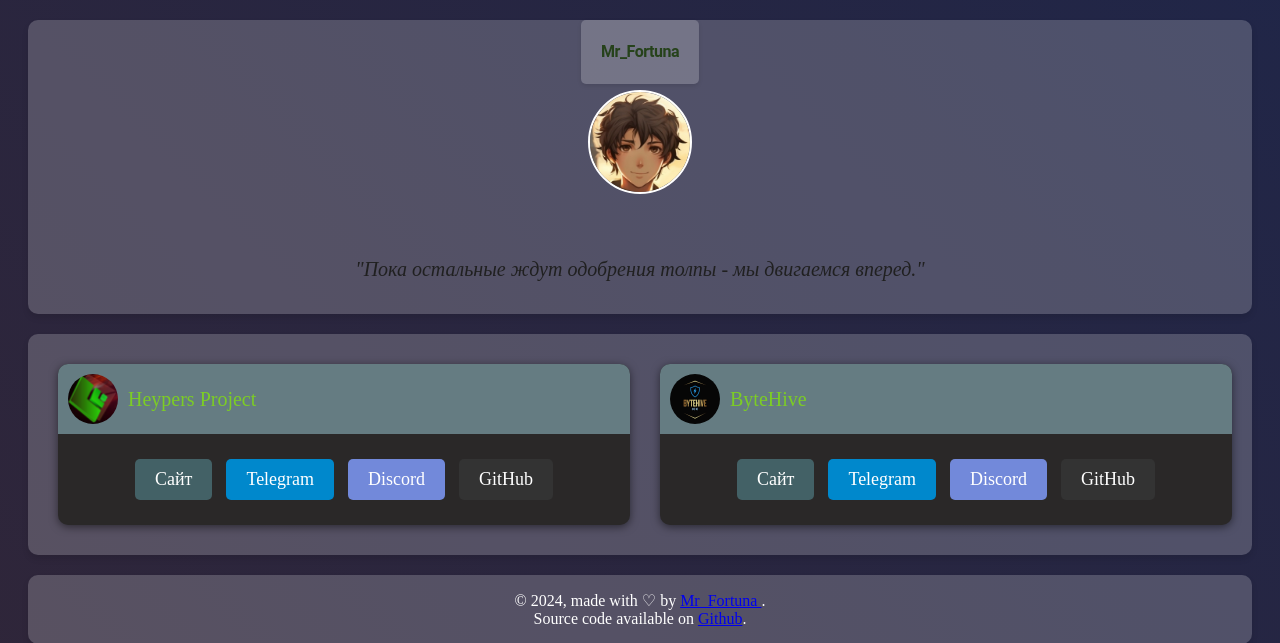
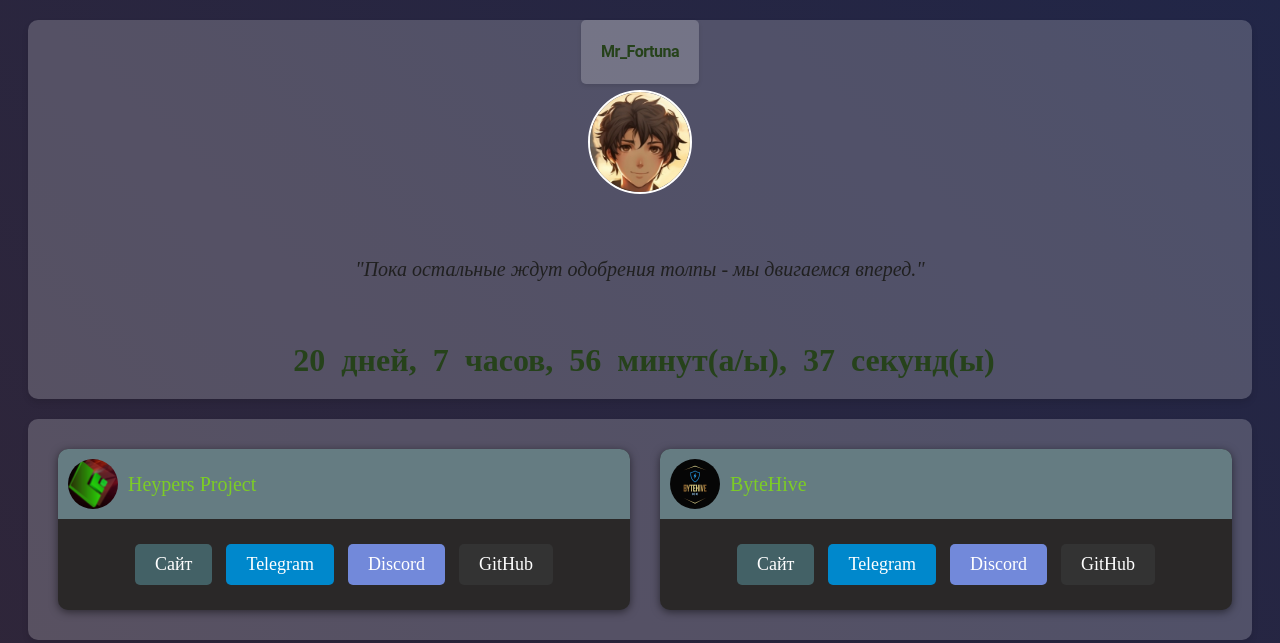
Before and after one commit to mrf0rtuna4/mrf0rtuna4.github.io, a PHP site: page / in a window 1280 px wide. Shown: the top 643 px of the page. Run offline with PHP 8.4, Linux system fonts and the light colour scheme.

Commit message:
dedline timer???

```diff
--- a/assets/css/index.css
+++ b/assets/css/index.css
@@ -18,6 +18,18 @@ body {
   100% {
     background-position: 0% 50%;
   }
+}
+
+#countdown {
+  font-size: 2rem;
+  font-weight: bold;
+  text-align: center;
+  color:rgb(38, 66, 27);
+  margin-top: 3rem;
+}
+
+#countdown span {
+  padding: 0 0.5rem;
 }
 
 
--- a/index.html
+++ b/index.html
@@ -15,7 +15,35 @@
 </head>
 
 <body>
+    <script>
+        const targetDate = new Date("2024-03-22T00:00:00Z").getTime();
+
+        function updateCountdown() {
+            const now = new Date().getTime();
+            const distance = targetDate - now;
+
+            const days = Math.floor(distance / (1000 * 60 * 60 * 24));
+            const hours = Math.floor((distance % (1000 * 60 * 60 * 24)) / (1000 * 60 * 60));
+            const minutes = Math.floor((distance % (1000 * 60 * 60)) / (1000 * 60));
+            const seconds = Math.floor((distance % (1000 * 60)) / 1000);
+
+            document.getElementById("countdown").innerHTML = `
+            <span>${days}</span> дней,
+            <span>${hours}</span> часов,
+            <span>${minutes}</span> минут(а/ы),
+            <span>${seconds}</span> секунд(ы)
+          `;
+
+            if (distance < 0) {
+                document.getElementById("countdown").innerHTML = "С днем рождения, Mr_Fortuna!";
+            }
+        }
+
+        setInterval(updateCountdown, 1000);
+    </script>
+
     <div class="avatar-container">
+
         <p><span class="name">Mr_Fortuna</span></p>
         <div class="avatar">
             <img src="assets/images/mrf.png" alt="Logo">
@@ -23,6 +51,7 @@
         <div class="quote">
             <p>"Пока остальные ждут одобрения толпы - мы двигаемся вперед."</p>
         </div>
+        <div id="countdown"></div>
     </div>
 
     <div class="projects">
@@ -36,7 +65,6 @@
                     <div class="social-buttons">
                         <a href="https://heypers.github.io/" class="web-button">Сайт</a>
                         <a href="https://t.me/heypers_project" class="telegram-button">Telegram</a>
-
                         <a href="https://discord.gg/N8MYbANVJ6" class="discord-button">Discord</a>
                         <a href="https://github.com/heypers" class="github-button">GitHub</a>
                     </div>
@@ -50,11 +78,8 @@
                 <div class="contact-info">
                     <div class="social-buttons">
                         <a href="https://bytehive-dev.github.io/" class="web-button">Сайт</a>
-
                         <a href="https://t.me/bytehive" class="telegram-button">Telegram</a>
-
                         <a href="https://discord.gg/SYbjxfehSn" class="discord-button">Discord</a>
-
                         <a href="https://github.com/bytehive-dev" class="github-button">GitHub</a>
                     </div>
                 </div>
```
